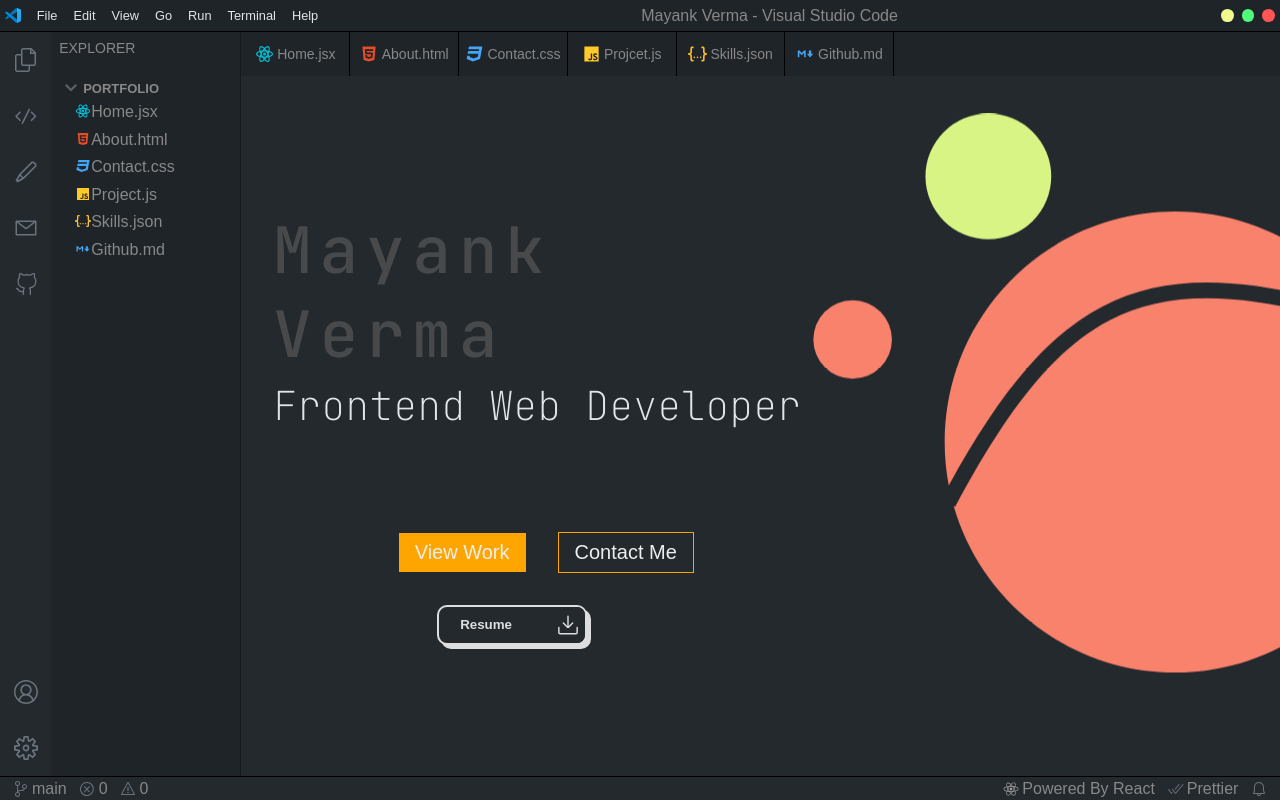
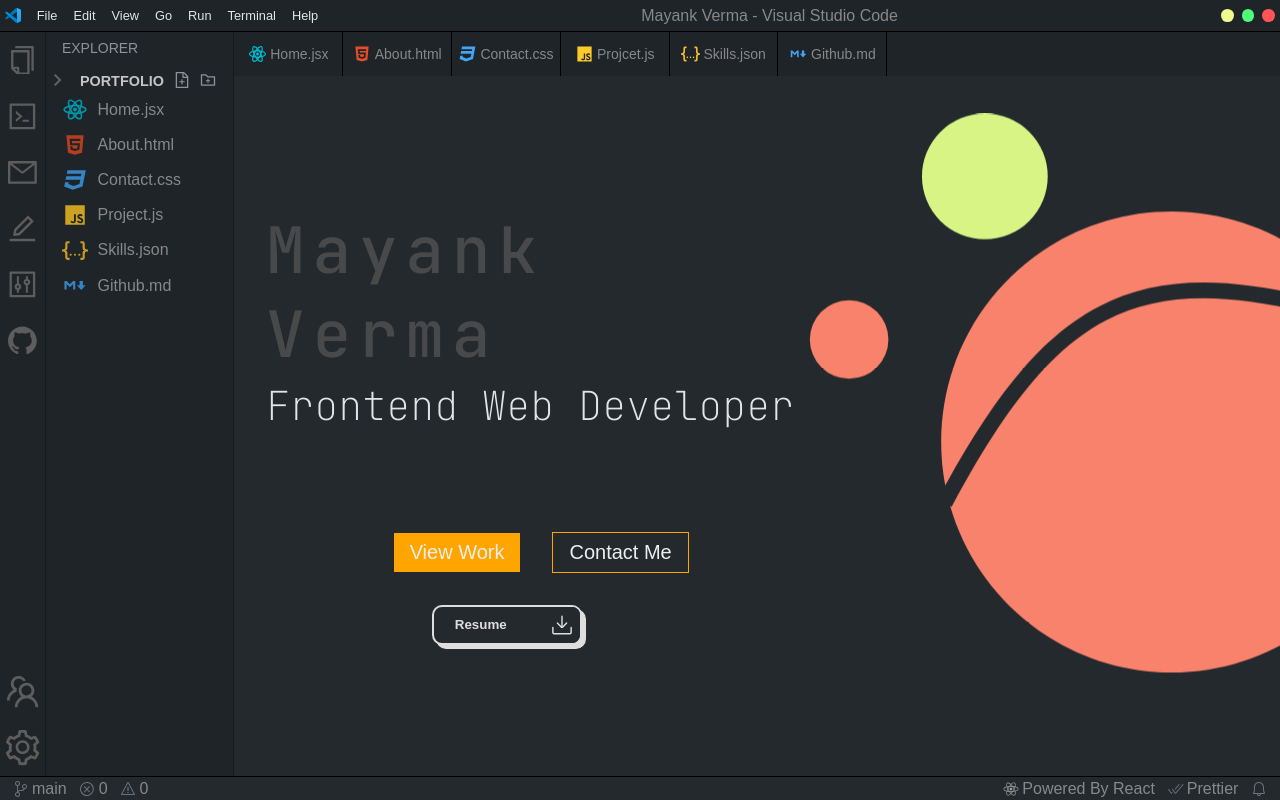
Before and after one commit to Wannacryy24/portfolioReact, a React (Vite) app: page /Home in a window 1280 px wide. Built offline with nearby package versions, Linux system fonts and the light colour scheme.

Commit message:
added same configuration as VS-CODE

```diff
--- a/package.json
+++ b/package.json
@@ -10,6 +10,7 @@
     "preview": "vite preview"
   },
   "dependencies": {
+    "@ant-design/icons": "^6.1.0",
     "@motionone/utils": "^10.18.0",
     "framer-motion": "^12.0.0-alpha.0",
     "react": "^18.3.1",
--- a/src/ButtonContext.jsx
+++ b/src/ButtonContext.jsx
@@ -4,7 +4,8 @@ export const ButtonContext = createContext();
 
 export const ButtonContextProvider = ({children})=>{
     const [ clicked , setClicked ] = useState(true);
-    const [ activeComponent, setActiveComponent ] =  useState('home');
+    const [ activeComponent, setActiveComponent ] =  useState(null);
+
    return (
     <ButtonContext.Provider value={{clicked , setClicked , activeComponent , setActiveComponent}}>
         {children}
--- a/src/Component/Aside/Aside.css
+++ b/src/Component/Aside/Aside.css
@@ -1,34 +1,64 @@
-aside{
+aside {
   background-color: #24292E;
-    /* min-width: 40px; */
   width: 4vw;
   display: flex;
   flex-direction: column;
   justify-content: space-between;
-    /* padding-top: 20px; */
 }
 
-.top-aside-Div , .bottom-aside-Div{
+.top-aside-Div,
+.bottom-aside-Div {
   display: flex;
   flex-direction: column;
   align-items: center;
   justify-content: center;
 }
 
-.copy-div , .github-div ,.fragmented-div ,.pen-div ,.mail-div,.user-aside-div,.setting-aside-div{
+/* Base div styles */
+.copy-div,
+.github-div,
+.fragmented-div,
+.pen-div,
+.mail-div,
+.user-aside-div,
+.setting-aside-div,
+.explorer-div {
   display: flex;
   justify-content: center;
+  align-items: center;
   height: 7vh;
   width: 100%;
 }
 
-.copy-div , .github-div ,.fragmented-div ,.pen-div ,.mail-div,.user-aside-div,.setting-aside-div:hover{
-    background-color: #24292E;
+.custom-icon svg {
+  fill: rgb(93, 93, 93);
+  transition: all 0.2s ease;
+}
+
+.copy-div:hover,
+.github-div:hover,
+.fragmented-div:hover,
+.pen-div:hover,
+.mail-div:hover,
+.user-aside-div:hover,
+.setting-aside-div:hover,
+.explorer-div:hover {
+  background-color: #2c3136;
   cursor: pointer;
 }
 
+/* ✅ Hover icon turns white */
+.custom-icon:hover svg {
+  fill: #ffffff;
+}
 
-.copy-div-active , .mail-div-active , .fragmented-div-active , .pen-div-active , .github-div-active , .fragmented-div-active{
+/* Active state */
+.copy-div-active,
+.mail-div-active,
+.fragmented-div-active,
+.pen-div-active,
+.github-div-active,
+.explorer-div-active {
   background-color: #313131;
   height: 7vh;
   width: 100%;
@@ -38,23 +68,35 @@ aside{
   border-left: solid #F9826C 2px;
 }
 
+/* ✅ Active icon stays white */
+.copy-div-active svg,
+.mail-div-active svg,
+.fragmented-div-active svg,
+.pen-div-active svg,
+.github-div-active svg,
+.explorer-div-active svg {
+  fill: #ffffff;
+}
 
-.pen-div-active img{
+/* Optional image fix */
+.pen-div-active img {
   width: 100%;
   height: 50%;
 }
 
-
-
-
-
-
-
-
-
-@media (max-width:768px){
- aside{
+/* Responsive */
+@media (max-width: 768px) {
+  aside {
     display: none;
-    /* width: 12vw; */
   }
 }
+
+aside {
+  width: 3.5rem;
+  background-color: #1F2428;
+  display: flex;
+  flex-direction: column;
+  justify-content: space-between;
+
+  border-right: 1px solid #161A1D;
+}
--- a/src/Component/Aside/Aside.jsx
+++ b/src/Component/Aside/Aside.jsx
@@ -1,64 +1,122 @@
-import React, { useContext } from 'react'
-import Image from '../MiniComponent/Image'
-import './Aside.css'
-import { ButtonContext } from '../../ButtonContext'
-import { useNavigate } from 'react-router-dom'
+import React, { useContext, useCallback } from 'react';
+import { useNavigate } from 'react-router-dom';
+import {
+  CodeOutlined,
+  ControlOutlined,
+  CopyOutlined,
+  EditOutlined,
+  GithubOutlined,
+  MailOutlined,
+  SettingOutlined,
+  TeamOutlined
+} from '@ant-design/icons';
+import { ButtonContext } from '../../ButtonContext';
+import './Aside.css';
+
+const NAV_ITEMS = [
+  {
+    value: 'home',
+    icon: <CopyOutlined />,
+    className: 'copy-div custom-icon',
+    color: "#f30000"
+  },
+  {
+    value: 'about',
+    icon: <CodeOutlined />,
+    className: 'fragmented-div custom-icon',
+    color: "#f30000" // Red color
+  },
+  {
+    value: 'contact',
+    icon: <MailOutlined />,
+    className: 'mail-div custom-icon',
+    color: "#f30000"
+  },
+  {
+    value: 'project',
+    icon: <EditOutlined />,
+    className: 'pen-div custom-icon',
+    color: "#f30000"
+  },
+  {
+    value: 'articles',
+    icon: <ControlOutlined />,
+    className: 'explorer-div custom-icon',
+    color: "#f30000"
+  },
+  {
+    value: 'github',
+    icon: <GithubOutlined />,
+    className: 'github-div custom-icon',
+    color: "#f30000"
+  },
+];
+
 export default function Aside() {
-    const navigate = useNavigate();
+  const navigate = useNavigate();
+  const { activeComponent, setActiveComponent } = useContext(ButtonContext);
 
-    const { activeComponent , setActiveComponent } = useContext(ButtonContext);
+  const handleClickbtn = useCallback((e) => {
+    const selectedComponent = e.currentTarget.getAttribute('data-value');
 
-    const handleClickbtn = (e) => {
-        var selectedComponent = e.currentTarget.getAttribute('data-value');
-        setActiveComponent(selectedComponent);
-        navigate(selectedComponent);
+    if (!selectedComponent) return;
+
+    if (selectedComponent === activeComponent) {
+      // 🔥 SAME CLICK → CLOSE
+      setActiveComponent(null);
+    } else {
+      // 🔥 DIFFERENT CLICK → OPEN
+      setActiveComponent(selectedComponent);
+      navigate(selectedComponent);
     }
+  }, [navigate, setActiveComponent, activeComponent]);
 
   return (
     <aside>
-        <div className='top-aside-Div'>
+      <div className='top-aside-Div'>
+        {NAV_ITEMS.map(({ value, icon, className, color }) => {
+          // Split the classes
+          const baseClasses = className.split(' ');
 
-            <div className={activeComponent === 'home' ? 'copy-div-active' :'copy-div'} onClick={handleClickbtn} data-value='home'>
-                <Image src={'/copy.svg'}/>
+          // Determine the final className
+          let finalClassName = className;
+          if (activeComponent === value) {
+            // Replace the div-specific class with its active version, keep custom-icon
+            finalClassName = baseClasses.map(c =>
+              c === 'custom-icon' ? c : `${c}-active`
+            ).join(' ');
+          }
+
+          return (
+            <div
+              key={value}
+              className={finalClassName}
+              onClick={handleClickbtn}
+              data-value={value}
+              role="button"
+              tabIndex={0}
+              aria-current={activeComponent === value ? 'page' : undefined}
+            >
+              {React.cloneElement(icon, {
+                style: {
+                  fontSize: "1.8rem",
+                  ...(color && { color })
+                }
+              })}
             </div>
+          );
+        })}
+      </div>
 
-
-            <div className={activeComponent === 'about' ? 'fragmented-div-active' : 'fragmented-div'} onClick={handleClickbtn} data-value='about'>
-                <Image src={'/element.svg'}/>
-            </div>
-
-
-            <div className={activeComponent === 'project' ? 'pen-div-active' : 'pen-div'} onClick={handleClickbtn} data-value='project'>
-                <Image src={'/pencil.svg'}/>
-            </div>
-
-
-            <div className={activeComponent === 'contact' ?'mail-div-active':'mail-div'} onClick={handleClickbtn} data-value='contact'>
-                <Image src={'/mail.svg'}/>
-            </div>
-
-            <div className={activeComponent === 'github' ? 'github-div-active' :'github-div'} onClick={handleClickbtn} data-value='github'>
-                <Image src={'/github.svg'}/>
-            </div>
-
-
+      <div className='bottom-aside-Div'>
+        <div className='user-aside-div custom-icon' role="button" tabIndex={0}>
+          <TeamOutlined style={{ fontSize: "2.2rem" }} />
         </div>
 
-
-        <div className='bottom-aside-Div'>
-
-
-            <div className='user-aside-div'>
-                <Image src={'/user.svg'}/>
-            </div>
-
-
-            <div className='setting-aside-div'>
-                <Image src={'/setting.svg'}/>
-            </div>
-
-
+        <div className='setting-aside-div custom-icon' role="button" tabIndex={0}>
+          <SettingOutlined style={{ fontSize: "2.2rem" }} />
         </div>
+      </div>
     </aside>
-  )
+  );
 }
--- a/src/Component/Explorer/Explorer.css
+++ b/src/Component/Explorer/Explorer.css
@@ -1,69 +1,150 @@
-.explorer-Div{
-    background-color: #1F2428;
-    /* min-width: 10vw; */
-    width: 18vw;
-    padding: .5rem;
-    border-right:1px solid #161A1D;
+
+/* =========================
+   HEADER
+========================= */
+.explorer {
+  font-weight: 300;
+  font-size: 14px;
+  height: 4vh;
+  color: #8b949e;
 }
 
-.explorer-files{
+/* =========================
+   PORTFOLIO HEADER
+========================= */
+.explorer-portfolio-div {
+  display: flex;
+  align-items: center;
+  gap: 10px;
+}
+
+.explorer-portfolio-div:hover {
+  cursor: pointer;
+}
+
+.portfolio {
+  font-weight: 700;
+  font-size: 0.9rem;
+  color: #c5c5c5;
+}
+
+.portfolio svg {
+  margin-left: 10px;
+  fill: #8b949e;
+  transition: all 0.2s ease;
+}
+
+.explorer-portfolio-div:hover .portfolio svg {
+  fill: #ffffff;
+}
+
+.down-Arrow-svg-Image {
+  transition: transform 0.25s ease;
+}
+
+.down-Arrow-svg-Image.rotate {
+  transform: rotate(-90deg);
+}
+
+/* =========================
+   FILES CONTAINER (HEIGHT ANIMATION)
+========================= */
+.explorer-files {
   display: flex;
   flex-direction: column;
-    gap: .2rem;
+  /* gap: 0.2rem; */
+  overflow: hidden;
+  height: 0;
+  transition: height 0.25s ease;
 }
 
-.explorer-files div{
+/* =========================
+   FILE ITEM BASE
+========================= */
+.explorer-home-div,
+.explorer-home-div-Active {
   display: flex;
-    flex-direction: row;
+  align-items: center;
+  gap: 10px;
   width: 100%;
   font-size: 14px;
-    padding: .2rem 1rem ;
+  padding: 0.3rem 1rem;
+  transition: all 0.15s ease-in-out;
 }
-.explorer-portfolio-div{
-    display: flex;
-    align-items: center;
+
+/* Default */
+.explorer-home-div {
+  color: #c5c5c5;
 }
-.explorer-portfolio-div:hover{
+
+/* Icons */
+.explorer-home-img,
+.explorer-html-img,
+.explorer-contact-img,
+.explorer-project-img,
+.explorer-articles-img,
+.explorer-github-img {
+  height: 1.6rem;
+  width: 1.6rem;
+  filter: brightness(0.8);
+  transition: all 0.2s ease;
+}
+
+/* =========================
+   HOVER
+========================= */
+.explorer-home-div:hover {
   cursor: pointer;
+  background-color: #2a2d2e;
+  color: #ffffff;
 }
-.portfolio{
-    font-weight: 700;
-    font-size: 13px;
+
+.explorer-home-div:hover img {
+  filter: brightness(1.2);
 }
-.explorer{
+
+/* =========================
+   ACTIVE (VS CODE STYLE)
+========================= */
+.explorer-home-div-Active {
+  color: #ffffff;
+  background-color: #094771;
+  border-left: 2px solid #007acc;
+}
+
+.explorer-home-div-Active img {
+  filter: brightness(1.3);
+}
+
+.explorer-home-div-Active p {
+  color: #ffffff;
+}
+
+/* =========================
+   RESPONSIVE
+========================= */
+@media (max-width: 768px) {
+  .explorer-Div {
+    width: 40vw;
+  }
+}
+
+.explorer {
   font-weight: 300;
   font-size: 14px;
   height: 4.5vh;
-}
-
-.explorer-home-img , .explorer-html-img, .explorer-contact-img, .explorer-project-img, .explorer-articles-img, .explorer-github-img{
-    height: 1rem;
-    width: 1rem;
+  color: #8b949e;
+  margin: 0;
+  padding: 0.5rem 1rem;
 }
 
 
-.explorer-home-div{
-    width: 100%;
-    height: 100%;
-    transition: background-color 0.3s;
+/* =========================
+   SIDEBAR CONTAINER
+========================= */
+.explorer-Div {
+  background-color: #1F2428;
+  width: 18vw;
+  padding: 0.0rem;
+  border-right: 1px solid #161A1D;
 }
-.explorer-home-div:hover{
-    cursor: pointer;
-    background-color: #3C3C3C;
-}
-
-.explorer-home-div-Active{
-    color: white;
-    background-color: rgba(0, 98, 255, 0.228);
-    border: 1px solid rgb(0, 98, 255);
-}
-.explorer-home-div-Active p{
-    color: white;
-}
-
-@media (max-width:768px){
-    .explorer-Div{
-        width: 40vw;
-        /* display: none; */
-    }
-}
--- a/src/Component/Explorer/Explorer.jsx
+++ b/src/Component/Explorer/Explorer.jsx
@@ -1,74 +1,106 @@
-import React, { useContext, useState } from 'react'
-import './Explorer.css'
-import Image from '../MiniComponent/Image'
+import { useContext, useState, useRef, useEffect } from 'react';
+import './Explorer.css';
+import Image from '../MiniComponent/Image';
 import { useNavigate } from 'react-router-dom';
 import { ButtonContext } from '../../ButtonContext';
+import { FileAddOutlined, FolderAddOutlined } from '@ant-design/icons';
+
 export default function Explorer() {
-    const [showPortfolio , setShowPortfolio] = useState(false);
+  const [showPortfolio, setShowPortfolio] = useState(true);
   const navigate = useNavigate();
-    const { activeComponent , setActiveComponent } = useContext(ButtonContext);
+  const { activeComponent, setActiveComponent } = useContext(ButtonContext);
+  const filesRef = useRef(null);
 
   const handlePortfolio = () => {
-        setShowPortfolio(!showPortfolio);
-    }
+    setShowPortfolio(prev => !prev);
+  };
 
   const handleClickbtn = (e) => {
-        var selectedComponent = e.currentTarget.getAttribute('data-value');
+    const selectedComponent = e.currentTarget.getAttribute('data-value');
     setActiveComponent(selectedComponent);
     navigate(selectedComponent);
+  };
+
+  useEffect(() => {
+  const el = filesRef.current;
+  if (!el) return;
+
+  if (showPortfolio) {
+    // ✅ OPEN
+    el.style.height = el.scrollHeight + "px";
+
+    const timer = setTimeout(() => {
+      el.style.height = "auto";
+    }, 250);
+
+    return () => clearTimeout(timer);
+  } else {
+    // ✅ CLOSE
+    el.style.height = el.scrollHeight + "px";
+
+    requestAnimationFrame(() => {
+      el.style.height = "0px";
+    });
   }
+}, [showPortfolio]);
+
+  // ✅ INITIAL OPEN STATE
+  useEffect(() => {
+    const el = filesRef.current;
+    if (el) {
+      el.style.height = el.scrollHeight + "px";
+    }
+  }, []);
+
+
   return (
-    <>
     <div className='explorer-Div'>
-        <p className='explorer'>EXPLORER</p>
+      <div className='explorer'>EXPLORER</div>
       <div className='explorer-portfolio-div' onClick={handlePortfolio}>
-            {showPortfolio
-                ? <Image src={'/rightArrow.svg'} className='down-Arrow-svg-Image'/>
-                : <Image src={'/down.svg'} className='down-Arrow-svg-Image'/>
-            }
-            <p className='portfolio'>PORTFOLIO</p>
+        <Image
+          src={'/down.svg'}
+          className={`down-Arrow-svg-Image ${showPortfolio ? 'rotate' : ''}`}
+        />
+        <p className='portfolio'>
+          PORTFOLIO
+          <FileAddOutlined style={{ fontSize: "1rem" }} />
+          <FolderAddOutlined style={{ fontSize: "1rem" }} />
+        </p>
       </div>
-        {
-            showPortfolio ? '' :
-            <div className='explorer-files'>
 
-                <div className={activeComponent=== 'home' ? 'explorer-home-div-Active':'explorer-home-div'} onClick={handleClickbtn} data-value='home'>
-                    <Image src={'/react.svg'} className={'explorer-home-img'}/>
+      <div ref={filesRef} className="explorer-files">
+
+        <div className={activeComponent === 'home' ? 'explorer-home-div-Active' : 'explorer-home-div'} onClick={handleClickbtn} data-value='home'>
+          <Image src={'/react.svg'} className='explorer-home-img' />
           <p>Home.jsx</p>
         </div>
 
-
-                <div className={activeComponent === 'about' ? 'explorer-home-div-Active':'explorer-home-div'} onClick={handleClickbtn} data-value='about'>
-                    <Image src={'/html_icon.svg'} className={'explorer-html-img'}/>
+        <div className={activeComponent === 'about' ? 'explorer-home-div-Active' : 'explorer-home-div'} onClick={handleClickbtn} data-value='about'>
+          <Image src={'/html_icon.svg'} className='explorer-html-img' />
           <p>About.html</p>
         </div>
 
-
-                <div className={activeComponent === 'contact' ? 'explorer-home-div-Active':'explorer-home-div'} onClick={handleClickbtn} data-value='contact'>
-                    <Image src={'/css_icon.svg'} className={'explorer-contact-img'}/>
+        <div className={activeComponent === 'contact' ? 'explorer-home-div-Active' : 'explorer-home-div'} onClick={handleClickbtn} data-value='contact'>
+          <Image src={'/css_icon.svg'} className='explorer-contact-img' />
           <p>Contact.css</p>
         </div>
 
-
-                <div className={activeComponent === 'project' ? 'explorer-home-div-Active':'explorer-home-div'} onClick={handleClickbtn} data-value='project'>
-                    <Image src={'/js_icon.svg'} className={'explorer-project-img'}/>
+        <div className={activeComponent === 'project' ? 'explorer-home-div-Active' : 'explorer-home-div'} onClick={handleClickbtn} data-value='project'>
+          <Image src={'/js_icon.svg'} className='explorer-project-img' />
           <p>Project.js</p>
         </div>
 
-
-                <div className={activeComponent === 'articles' ? 'explorer-home-div-Active':'explorer-home-div'} onClick={handleClickbtn} data-value='articles'>
-                    <Image src={'/json_icon.svg'} className={'explorer-articles-img'}/>
+        <div className={activeComponent === 'articles' ? 'explorer-home-div-Active' : 'explorer-home-div'} onClick={handleClickbtn} data-value='articles'>
+          <Image src={'/json_icon.svg'} className='explorer-articles-img' />
           <p>Skills.json</p>
         </div>
 
-
-                <div className={activeComponent === 'github' ? 'explorer-home-div-Active':'explorer-home-div'} onClick={handleClickbtn} data-value='github'>
-                    <Image src={'/markdown_icon.svg'} className={'explorer-github-img'}/>
+        <div className={activeComponent === 'github' ? 'explorer-home-div-Active' : 'explorer-home-div'} onClick={handleClickbtn} data-value='github'>
+          <Image src={'/markdown_icon.svg'} className='explorer-github-img' />
           <p>Github.md</p>
         </div>
+
       </div>
+    </div>
+  );
 }
-    </div>
-    </>
-  )
-}
--- a/src/Layout.css
+++ b/src/Layout.css
@@ -1,4 +1,48 @@
-.layout-Main-Div{
-    height: 93vh;
-    display: flex;
+.layout-Main-Div {
+  height: 93vh;
+  display: flex;
 }
+
+/* Wrapper */
+.explorer-wrapper {
+  overflow: hidden;
+  width: 0;
+  opacity: 0;
+
+  transition: width 0.3s ease, opacity 0.2s ease;
+  flex-shrink: 0; /* 🔥 IMPORTANT */
+}
+
+/* OPEN */
+.explorer-wrapper.open {
+  width: 18vw;
+  opacity: 1;
+}
+
+/* CLOSED */
+.explorer-wrapper.close {
+  width: 0;
+  opacity: 0;
+}
+
+.explorer-Div {
+  width: 18vw;   /* ✅ KEEP THIS (IMPORTANT) */
+  background-color: #1F2428;
+  padding: 0.5rem;
+  border-right: 1px solid #161A1D;
+}
+
+.explorer-wrapper {
+  border: 1px solid red;
+}
+
+.explorer-wrapper {
+  overflow: hidden;
+  width: 0;
+  opacity: 0;
+  flex-shrink: 0;
+
+  transition: width 0.3s ease, opacity 0.2s ease;
+
+  border: 1px solid red; /* keep for debug */
+}
--- a/src/LayoutMainDiv.jsx
+++ b/src/LayoutMainDiv.jsx
@@ -1,14 +1,25 @@
-import React from 'react'
-import Aside from './Component/Aside/Aside'
-import './Layout.css'
-import Explorer from './Component/Explorer/Explorer'
-import TabNav from './TabNav'
+import Aside from './Component/Aside/Aside';
+import './Layout.css';
+import Explorer from './Component/Explorer/Explorer';
+import TabNav from './TabNav';
+import { ButtonContext } from './ButtonContext';
+import { useLocation } from 'react-router-dom';
+import { useEffect, useContext } from 'react';
+
 export default function LayoutMainDiv() {
+  const { activeComponent, setActiveComponent } = useContext(ButtonContext);
+  const location = useLocation();
+
+  useEffect(() => {
+    const path = location.pathname.replace('/', '') || 'home';
+    setActiveComponent(path);
+  }, [location.pathname, setActiveComponent]);
+
   return (
     <div className='layout-Main-Div'>
-        <Aside/>
-        <Explorer/>
-        <TabNav/>
+      <Aside />
+      {activeComponent && <Explorer />}
+      <TabNav />
     </div>
-  )
+  );
 }
```
Also changed, not shown: 1 other file (tests, documents, lock files or other folders). Lines whose indentation alone changed are shown as unchanged.
